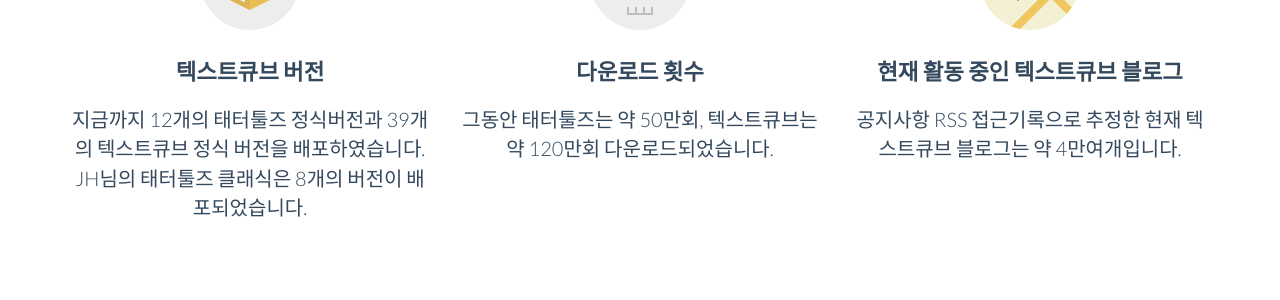
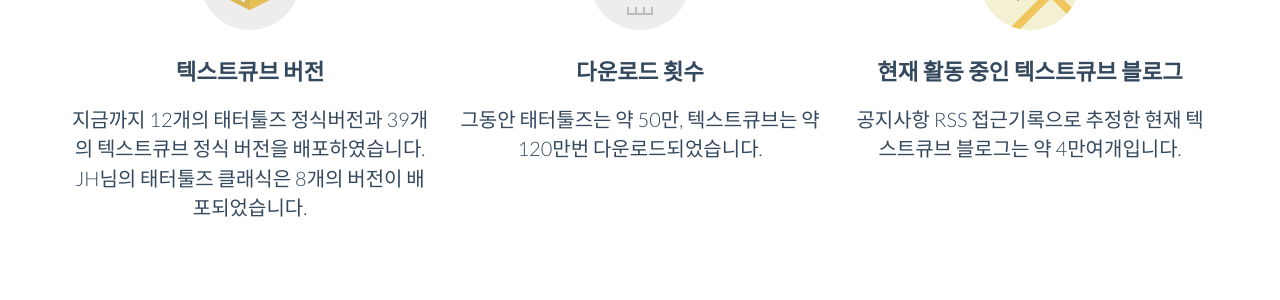
Before and after one commit to Needlworks/10yr-anniversary, a Jekyll site: the page built from index.html, in a window 1280 px wide and 900 px high, scrolled down 1119 px. Shown: the part 153-453 px from the top of the window. Built offline with Jekyll 4.4.1, drawn with Linux system fonts in a browser that asks for light colours; nearby versions of some CDN libraries.

Commit message:
modify text. (did not save)  -

```diff
--- a/index.html
+++ b/index.html
@@ -60,7 +60,7 @@
       <div class="col-sm-4 wow fadeInDown text-center">
         <img class="rotate" src="img/icon/speed.svg" alt="Generic placeholder image">
         <h3>다운로드 횟수</h3>
-        <p class="lead">그동안 태터툴즈는 약 50만회, 텍스트큐브는 약 120만회 다운로드되었습니다.</p>
+        <p class="lead">그동안 태터툴즈는 약 50만, 텍스트큐브는 약 120만번 다운로드되었습니다.</p>
         <!-- <p><a class="btn btn-embossed btn-primary view" role="button">View Details</a></p> -->
       </div><!-- /.col-lg-4 -->
       <div class="col-sm-4 wow fadeInDown text-center">
```
